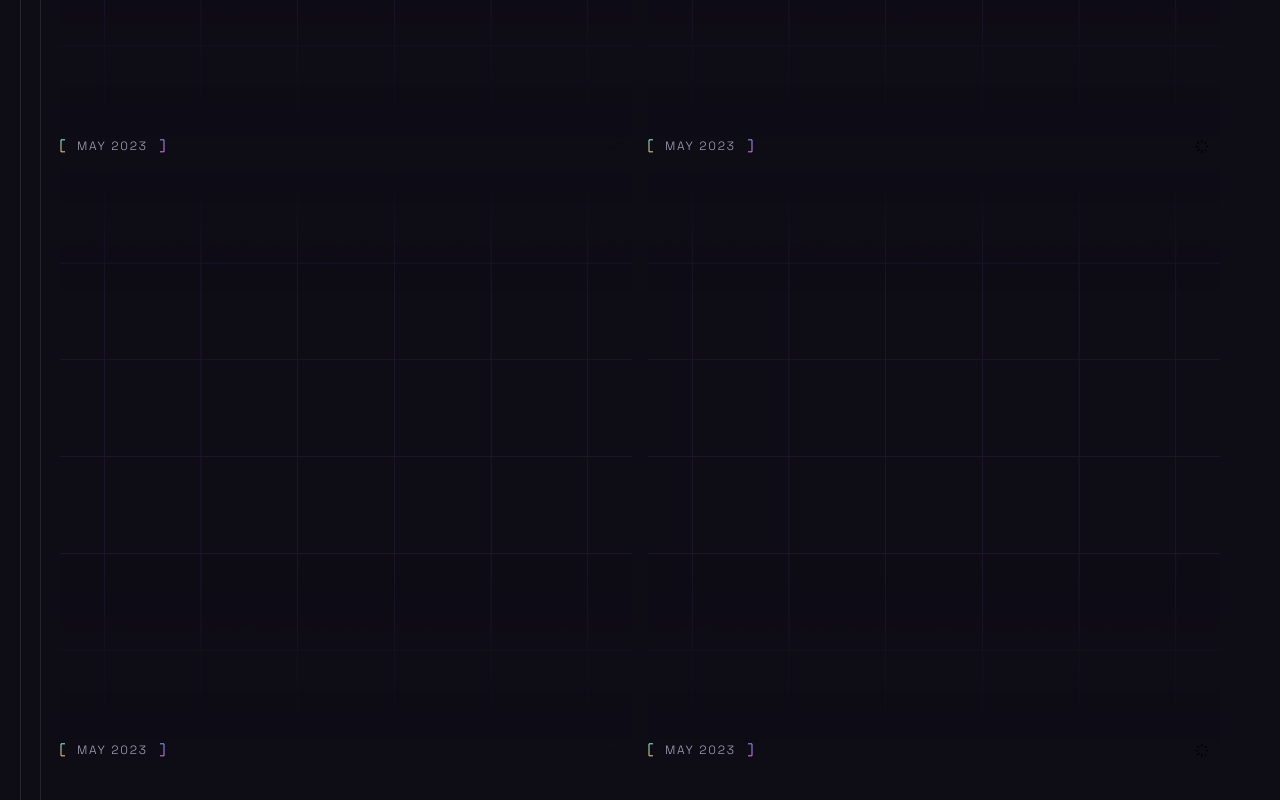
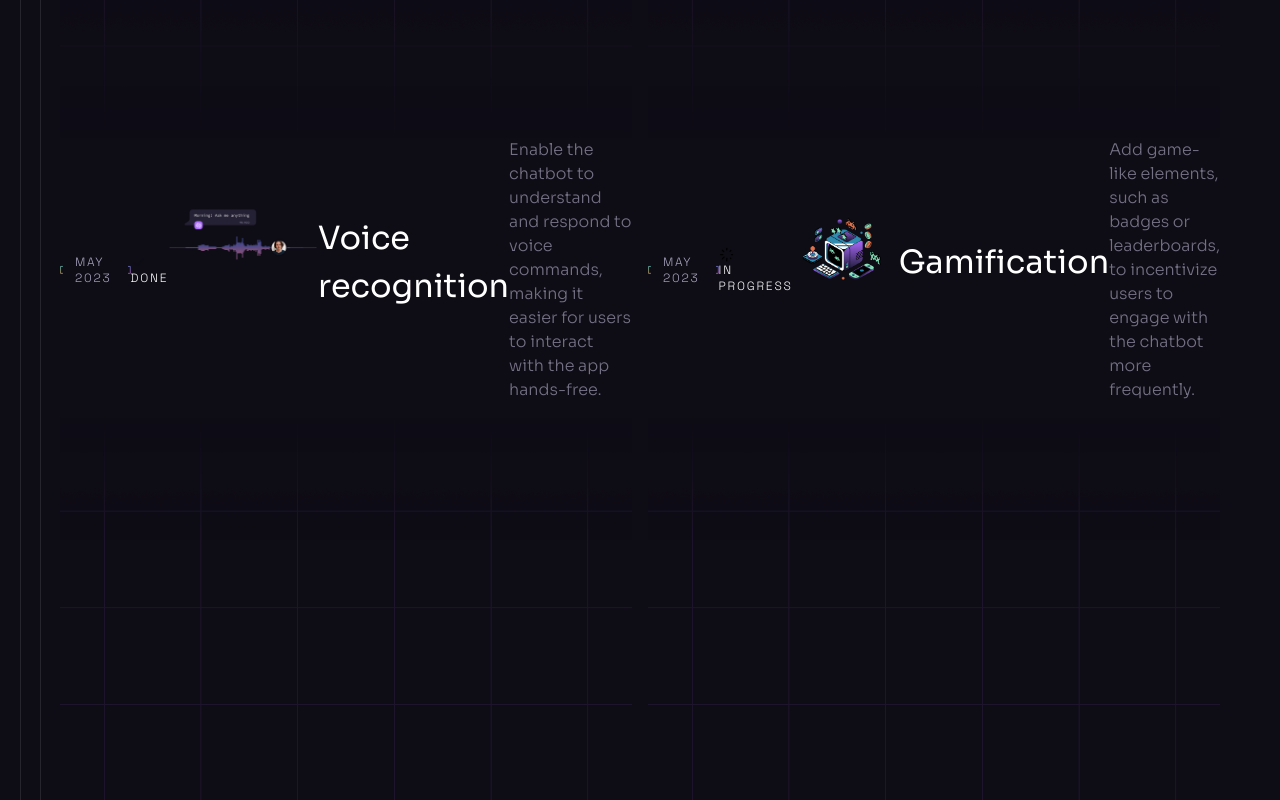
Before and after one commit to mileswildmore18/Brainwave, a React (Vite) app: page / in a window 1280 px wide. Shown: the part 7700-8500 px from the top of the page. Built offline with nearby package versions, Linux system fonts and the light colour scheme; the HTML template or start-up script is replaced by a standard one.

Commit message:
Added the title and description of each roadmap from the index file. Next is to make it professional for everyone to see.

```diff
--- a/src/components/Roadmap.jsx
+++ b/src/components/Roadmap.jsx
@@ -32,7 +32,17 @@ const Roadmap = () => {
                                 <div>
                                     {/* Add status of the roadmap sections */}
                                     <img src={item.status === 'done' ? check2 : loading1} className="mr-2.5" width={16} height={16} alt="Status"/>
+                                    <div className="tagline">
+                                        {status}
+                                    </div>
                                 </div>
+                                {/* Display images based on the exact roadmap */}
+                                <div className="mb-10">
+                                <img src={item.imageUrl} className="w-full" width={630} height={420} alt={item.title}/>
+                                </div>
+                                {/* Title of each roadmap */}
+                                <h4 className="h4 mb-4">{item.title}</h4>
+                                <p className="body-2 text-n-4">{item.text}</p>
                             </div>
                         </div>
                     </div>
```
